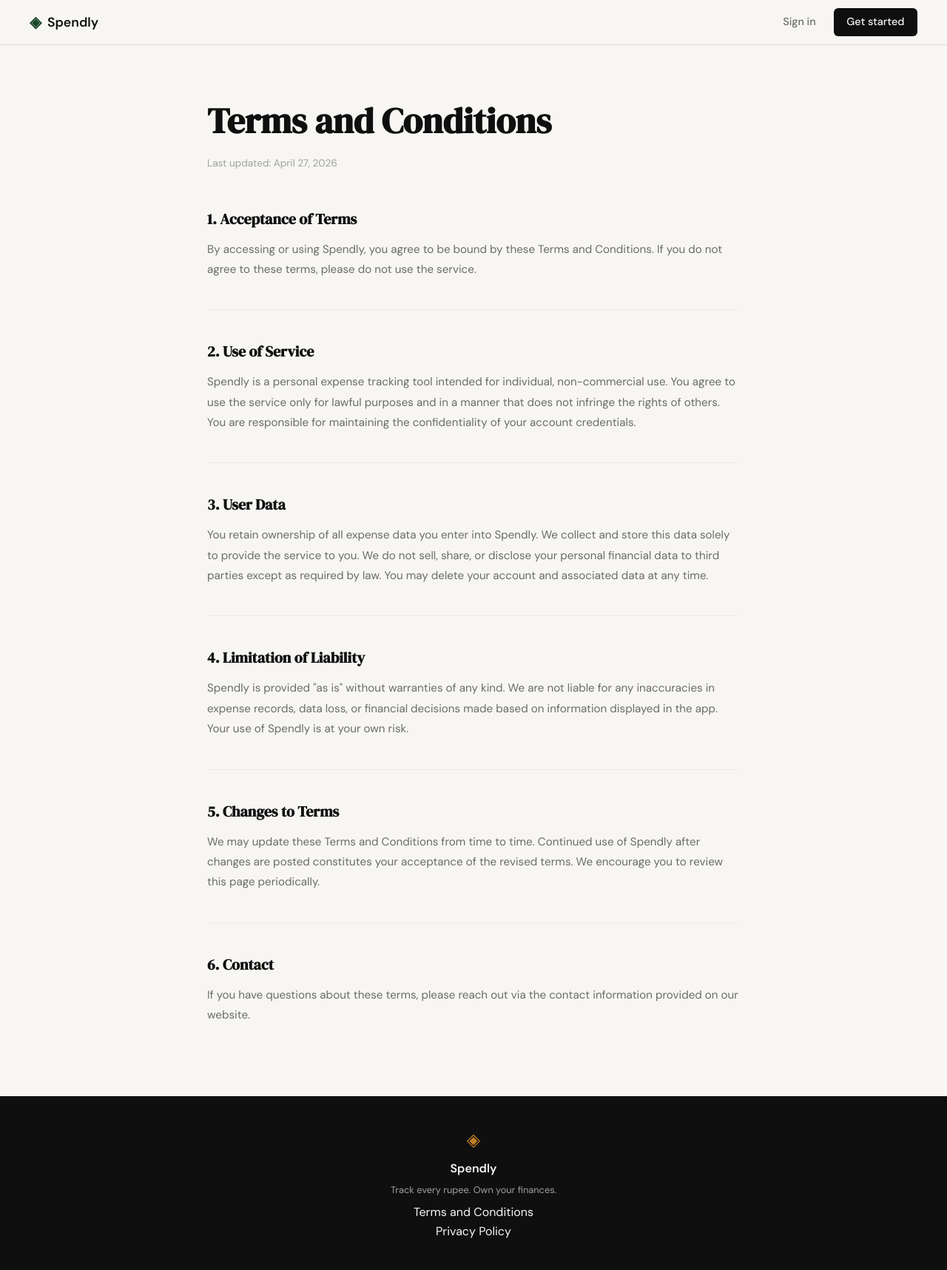
After one commit to write2shivamgithub/Spendly, a Flask app: page /terms in a window 1280 px wide. The commit adds this page. Shown: the whole page at 74% size. Run offline with Flask 3, Linux system fonts and the light colour scheme.

Commit message:
landing: add terms and conditions page and route

```diff
--- a/static/css/style.css
+++ b/static/css/style.css
@@ -508,6 +508,57 @@ a { color: inherit; text-decoration: none; }
 }
 
 /* ------------------------------------------------------------------ */
+/* Terms / Privacy pages                                               */
+/* ------------------------------------------------------------------ */
+
+.terms-page {
+    padding: 4rem 2rem 6rem;
+}
+
+.terms-inner {
+    max-width: 720px;
+    margin: 0 auto;
+}
+
+.terms-title {
+    font-family: var(--font-display);
+    font-size: clamp(2rem, 4vw, 3rem);
+    color: var(--ink);
+    margin-bottom: 0.5rem;
+}
+
+.terms-updated {
+    font-size: 0.85rem;
+    color: var(--ink-faint);
+    margin-bottom: 3rem;
+}
+
+.terms-section {
+    margin-bottom: 2.5rem;
+    padding-bottom: 2.5rem;
+    border-bottom: 1px solid var(--border-soft);
+}
+
+.terms-section:last-child {
+    border-bottom: none;
+    margin-bottom: 0;
+    padding-bottom: 0;
+}
+
+.terms-section h2 {
+    font-family: var(--font-display);
+    font-size: 1.25rem;
+    color: var(--ink);
+    margin-bottom: 0.75rem;
+}
+
+.terms-section p {
+    font-size: 0.95rem;
+    color: var(--ink-muted);
+    line-height: 1.8;
+}
+
+/* ------------------------------------------------------------------ */
 /* Responsive                                                          */
 /* ------------------------------------------------------------------ */
 
--- a/templates/base.html
+++ b/templates/base.html
@@ -35,7 +35,7 @@
             <span class="footer-name">Spendly</span>
             <p class="footer-copy">Track every rupee. Own your finances.</p>
             <div class="footer-links">
-                <a href="#">Terms and Conditions</a><br>
+                <a href="/terms">Terms and Conditions</a><br>
                 <a href="#">Privacy Policy</a>
             </div>
         </div>
--- /dev/null
+++ b/templates/terms.html
@@ -0,0 +1,44 @@
+{% extends "base.html" %}
+
+{% block title %}Terms and Conditions — Spendly{% endblock %}
+
+{% block content %}
+
+<section class="terms-page">
+    <div class="terms-inner">
+        <h1 class="terms-title">Terms and Conditions</h1>
+        <p class="terms-updated">Last updated: April 27, 2026</p>
+
+        <div class="terms-section">
+            <h2>1. Acceptance of Terms</h2>
+            <p>By accessing or using Spendly, you agree to be bound by these Terms and Conditions. If you do not agree to these terms, please do not use the service.</p>
+        </div>
+
+        <div class="terms-section">
+            <h2>2. Use of Service</h2>
+            <p>Spendly is a personal expense tracking tool intended for individual, non-commercial use. You agree to use the service only for lawful purposes and in a manner that does not infringe the rights of others. You are responsible for maintaining the confidentiality of your account credentials.</p>
+        </div>
+
+        <div class="terms-section">
+            <h2>3. User Data</h2>
+            <p>You retain ownership of all expense data you enter into Spendly. We collect and store this data solely to provide the service to you. We do not sell, share, or disclose your personal financial data to third parties except as required by law. You may delete your account and associated data at any time.</p>
+        </div>
+
+        <div class="terms-section">
+            <h2>4. Limitation of Liability</h2>
+            <p>Spendly is provided "as is" without warranties of any kind. We are not liable for any inaccuracies in expense records, data loss, or financial decisions made based on information displayed in the app. Your use of Spendly is at your own risk.</p>
+        </div>
+
+        <div class="terms-section">
+            <h2>5. Changes to Terms</h2>
+            <p>We may update these Terms and Conditions from time to time. Continued use of Spendly after changes are posted constitutes your acceptance of the revised terms. We encourage you to review this page periodically.</p>
+        </div>
+
+        <div class="terms-section">
+            <h2>6. Contact</h2>
+            <p>If you have questions about these terms, please reach out via the contact information provided on our website.</p>
+        </div>
+    </div>
+</section>
+
+{% endblock %}
```
